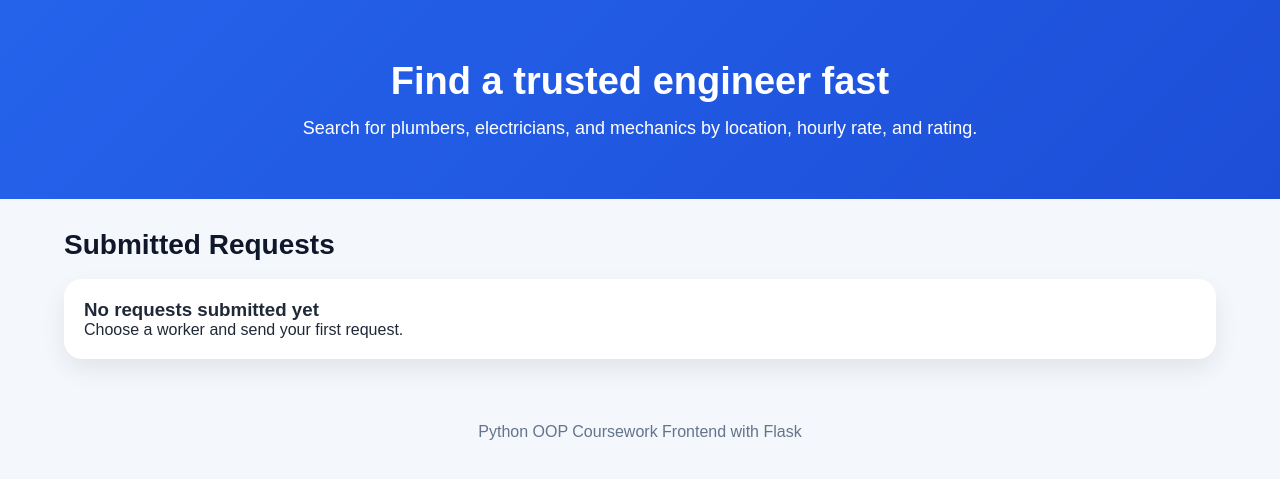
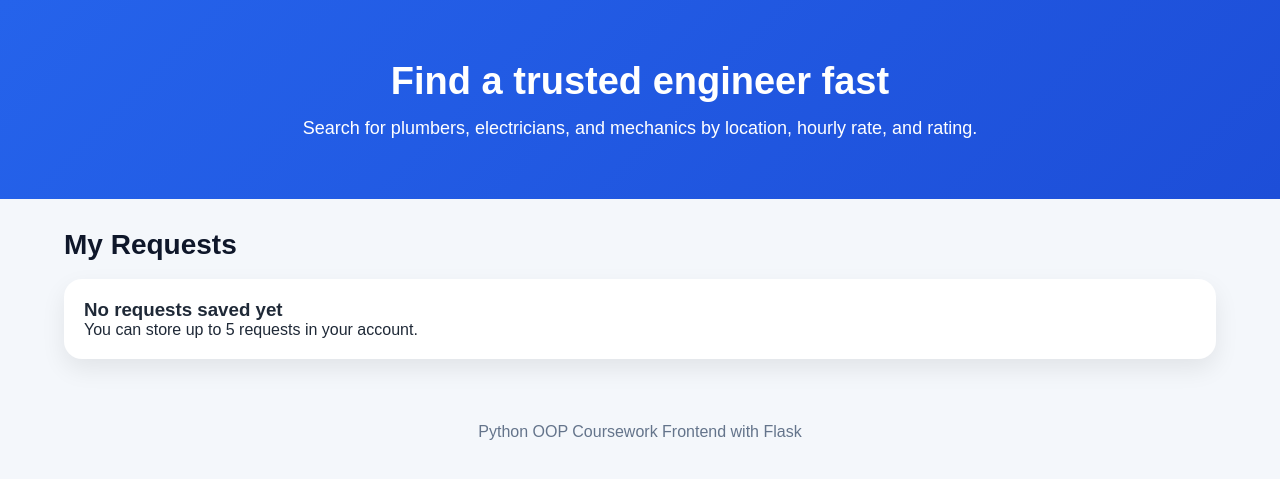
Before and after one commit to Just4Kor/App-for-Emergencies, a Flask app: template templates/requests.html in a window 1280 px wide. Shown: the part 64-543 px from the top of the page. Run offline with Flask 3, Linux system fonts and the light colour scheme; the template is opened without the code that fills it, so the values that code supplies are empty; the visitor is signed in with stand-in values (Sample User, id 1).

Commit message:
Change title and update no requests message

```diff
--- a/templates/requests.html
+++ b/templates/requests.html
@@ -1,25 +1,27 @@
 {% extends "base.html" %}
 
 {% block content %}
-    <h2 class="section-title">Submitted Requests</h2>
+    <h2 class="section-title">My Requests</h2>
 
     {% if requests_data %}
         {% for item in requests_data %}
             <div class="request-item">
                 <h3>{{ item.problem_title }}</h3>
-                <p><strong>Customer:</strong> {{ item.customer_name }}</p>
-                <p><strong>Customer location:</strong> {{ item.customer_location }}</p>
                 <p><strong>Worker:</strong> {{ item.worker_name }} ({{ item.worker_specialty }})</p>
                 <p><strong>Worker location:</strong> {{ item.worker_location }}</p>
                 <p><strong>Hourly rate:</strong> €{{ item.hourly_rate }}/hour</p>
                 <p><strong>Rating:</strong> {{ item.rating }} / 5</p>
                 <p><strong>Description:</strong> {{ item.problem_description }}</p>
+
+                <form method="post" action="{{ url_for('delete_request', request_id=item.id) }}" style="margin-top: 15px;">
+                    <button class="btn btn-danger" type="submit">Delete request</button>
+                </form>
             </div>
         {% endfor %}
     {% else %}
         <div class="empty-box">
-            <h3>No requests submitted yet</h3>
-            <p>Choose a worker and send your first request.</p>
+            <h3>No requests saved yet</h3>
+            <p>You can store up to 5 requests in your account.</p>
         </div>
     {% endif %}
 {% endblock %}
```
